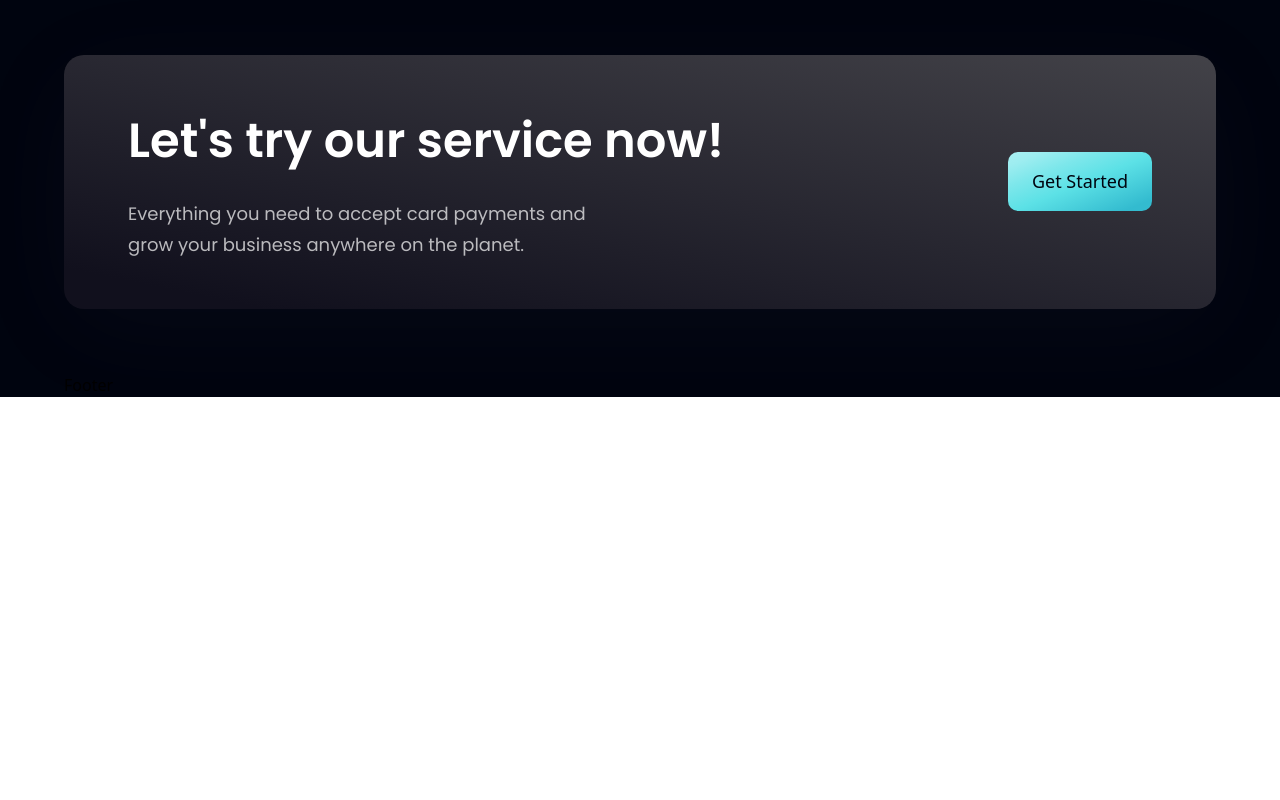
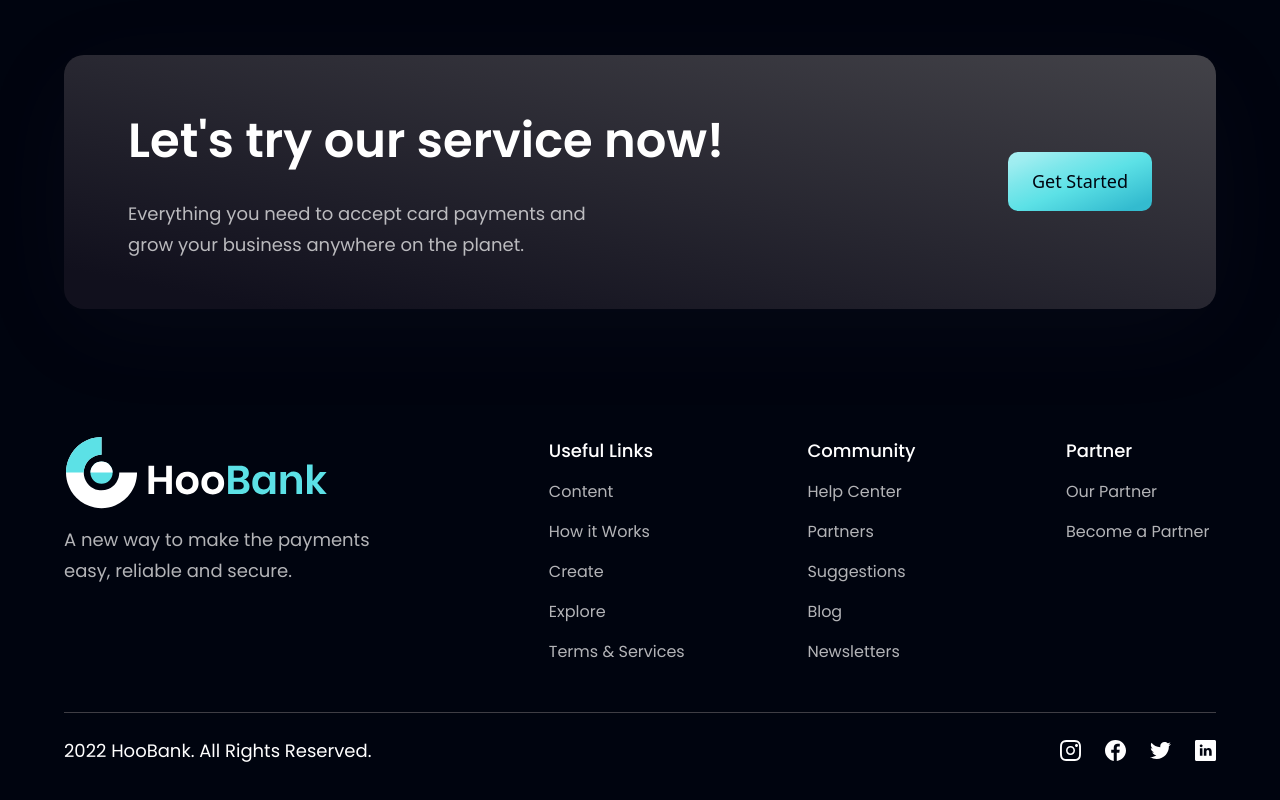
Before and after one commit to artikov/modern-bank-ui, a React (Vite) app: page / in a window 1280 px wide. Shown: the part 4089-4889 px from the top of the page. Before the commit the page ends 4486 px from the top, so only its background shows below. Built offline with nearby package versions, Linux system fonts and the light colour scheme.

Commit message:
Footer done

```diff
--- a/src/components/Footer.jsx
+++ b/src/components/Footer.jsx
@@ -1,9 +1,59 @@
-import React from 'react'
+import React from "react";
+import styles from "../style";
+import { logo } from "../assets";
+import { footerLinks, socialMedia } from "../constants";
 
-const Footer = () => {
-  return (
-    <div>Footer</div>
-  )
-}
+const Footer = () => (
+  <section className={`${styles.flexCenter} ${styles.paddingY} flex-col`}>
+    <div className={`${styles.flexStart} md:flex-row flex-col mb-8 w-full`}>
+      <div className="flex-1 flex flex-col mr-10 justify-start">
+        <img
+          src={logo}
+          alt="banklogo"
+          className="w-[266px] h-[72px] object-contain"
+        />
+        <p className={`${styles.paragraph} mt-4 max-w-[310px]`}>
+          A new way to make the payments easy, reliable and secure.
+        </p>
+      </div>
 
-export default Footer
+      <div className="flex-[1.5] w-full flex flex-row justify-between flex-wrap md:mt-0 mt-10">
+        {footerLinks.map((footerLinks) => (
+          <div
+            key={footerLinks.key}
+            className="flex flex-col ss:my-0 my-4 min-w-[150px]"
+          >
+            <h4 className="font-poppins font-medium text-[18px] leading-[27px] text-white">
+              {footerLinks.title}
+            </h4>
+            <ul className="list-none mt-4">
+              {footerLinks.links.map((link, index) => (
+                <li
+                  key={link.name}
+                  className={`font-poppins font-normal text-[16px] leading-[24px] text-dimWhite hover:text-secondary cursor-pointer ${
+                    index !== footerLinks.length - 1 ? "mb-4" : "mb-0"
+                  }`}
+                >
+                  {link.name}
+                </li>
+              ))}
+            </ul>
+          </div>
+        ))}
+      </div>
+    </div>
+
+    <div className="w-full flex justify-between items-center md:flex-row flex-col pt-6 border-t-[1px] border-t-[#3f3e45]">
+      <p className="font-poppins font-normal text-center text-[18px] leading-[27px] text-white">
+        2022 HooBank. All Rights Reserved.
+      </p>
+      <div className="flex flex-row md:mt-0 mt-6">
+        {socialMedia.map((social, index) => (
+        <img key={social.id} src={social.icon} alt={social.id} className={`${index !== socialMedia.length - 1 ? "mr-6" : "mr-0"} w-[21px] h-[21px] object-contain cursor-pointer` } />
+        ))}
+      </div>
+    </div>
+  </section>
+);
+
+export default Footer;
```
